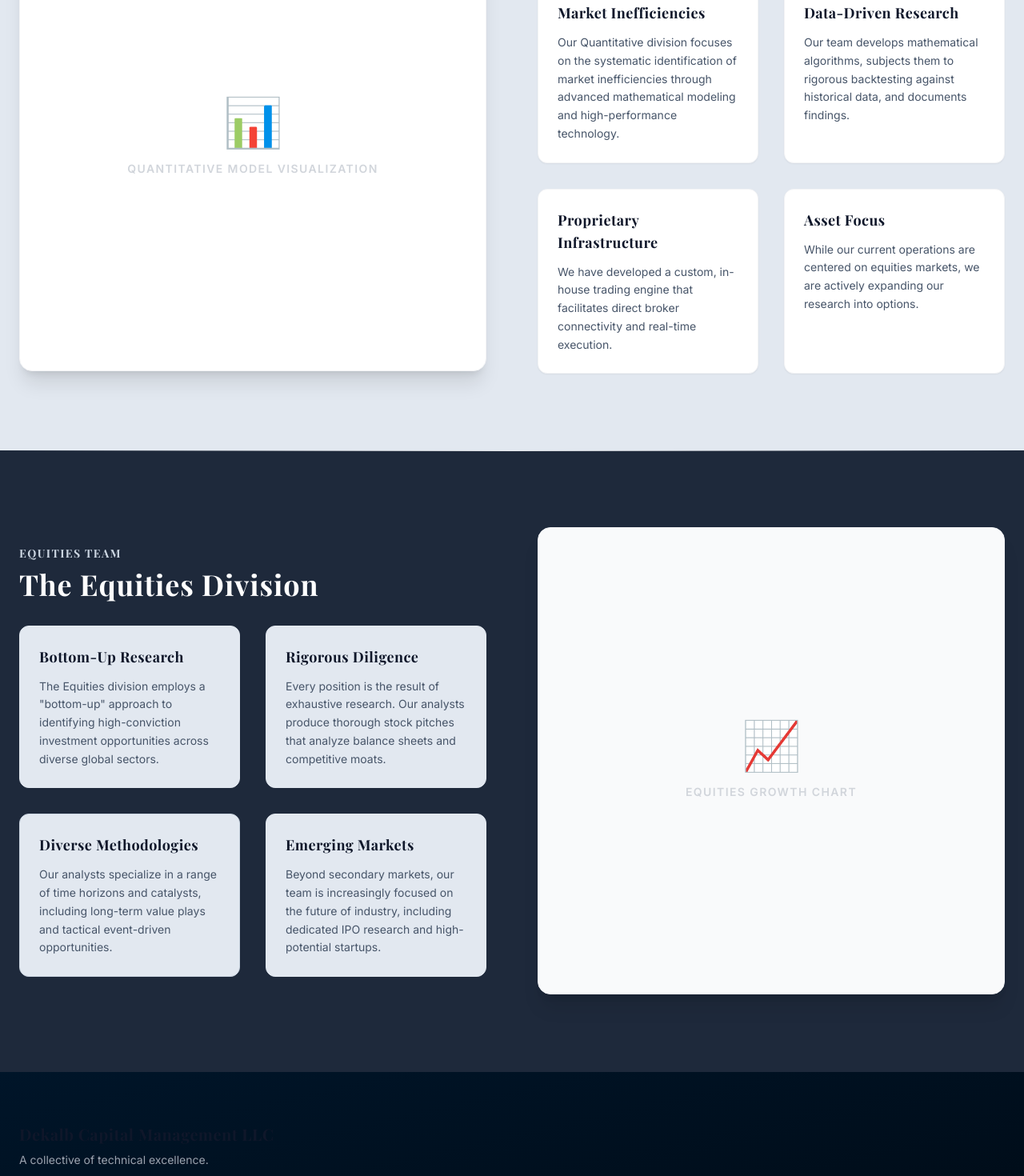
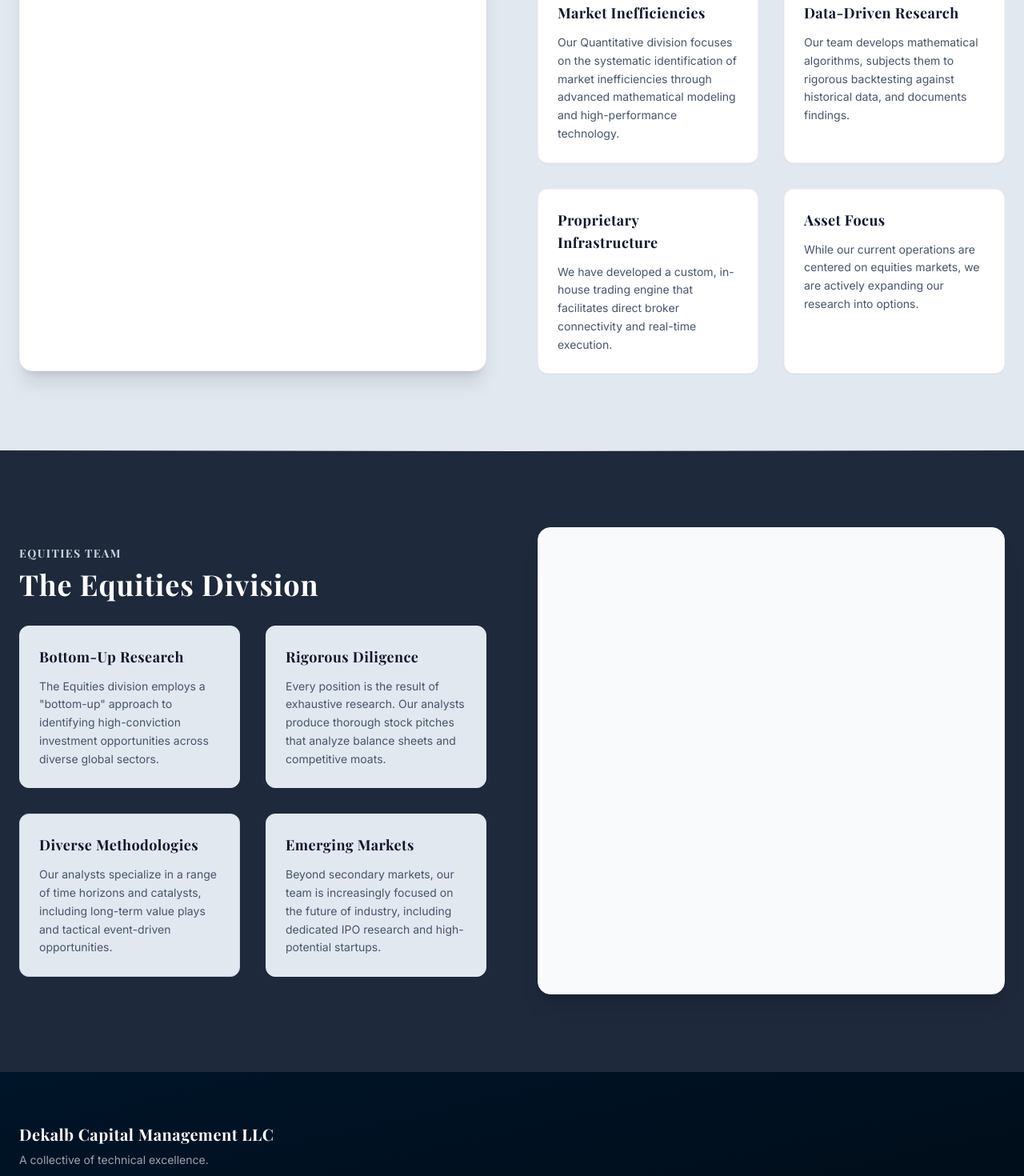
Before and after one commit to Dekalb-Capital-Management-LLC/public-website, a React (Create React App) app: page /teams in a window 1280 px wide. Shown: the part 820-2290 px from the top of the page at 80% size. Built offline with nearby package versions, Linux system fonts and the light colour scheme.

Commit message:
refactor: clean up footer styles

```diff
--- a/src/components/layout/Footer.js
+++ b/src/components/layout/Footer.js
@@ -6,20 +6,17 @@ const Footer = () => {
     <footer className="bg-gradient-to-br from-[#001529] to-[#000a14] text-white py-16 border-t border-slate-800">
       <div className="max-w-7xl mx-auto px-6">
 
-        {/* Top Section: Brand & Subscribe */}
         <div className="flex flex-col md:flex-row justify-between items-center gap-8 mb-12">
           <div className="text-center md:text-left">
-            <h5 className="font-bold text-xl tracking-wide font-heading">Dekalb Capital Management LLC</h5>
+            <h5 className="font-bold text-white text-xl tracking-wide font-heading">Dekalb Capital Management LLC</h5>
             <p className="text-gray-400 text-sm mt-2">A collective of technical excellence.</p>
           </div>
 
 
         </div>
 
-        {/* Divider */}
         <div className="border-t border-slate-700 mb-8 opacity-30"></div>
 
-        {/* Bottom Section: Copyright & Nav Links */}
         <div className="flex flex-col md:flex-row justify-between items-center text-sm text-gray-400">
           <p className="mb-4 md:mb-0">
             &copy; {new Date().getFullYear()} Dekalb Capital Management LLC. All rights reserved.
--- a/src/components/sections/EquitiesSection.js
+++ b/src/components/sections/EquitiesSection.js
@@ -1,5 +1,4 @@
 import React from "react";
-import ScrollAnimation from "../common/ScrollAnimation";
 
 export default function EquitiesSection() {
     return (
@@ -38,14 +37,8 @@ export default function EquitiesSection() {
 
                 {/* Visual Graphic Placeholder */}
                 <div className="order-1 md:order-2">
-                    <ScrollAnimation animation="fade-in-up" delay={200}>
                         <div className="bg-gray-50 rounded-2xl shadow-xl aspect-square flex items-center justify-center text-gray-300 border border-gray-100 p-8">
-                            <div className="text-center">
-                                <span className="block text-6xl mb-4">📈</span>
-                                <span className="text-sm uppercase tracking-widest font-semibold">Equities Growth Chart</span>
-                            </div>
                         </div>
-                    </ScrollAnimation>
                 </div>
 
             </div>
--- a/src/components/sections/QuantSection.js
+++ b/src/components/sections/QuantSection.js
@@ -6,10 +6,7 @@ export default function QuantSection() {
             <div className="max-w-7xl mx-auto grid md:grid-cols-2 gap-16 items-center">
                 {/* Visual Graphic Placeholder */}
                 <div className="bg-white rounded-2xl shadow-xl aspect-square flex items-center justify-center text-gray-300 border border-gray-100 p-8">
-                    <div className="text-center">
-                        <span className="block text-6xl mb-4">📊</span>
-                        <span className="text-sm uppercase tracking-widest font-semibold">Quantitative Model Visualization</span>
-                    </div>
+
                 </div>
 
                 <div>
```
